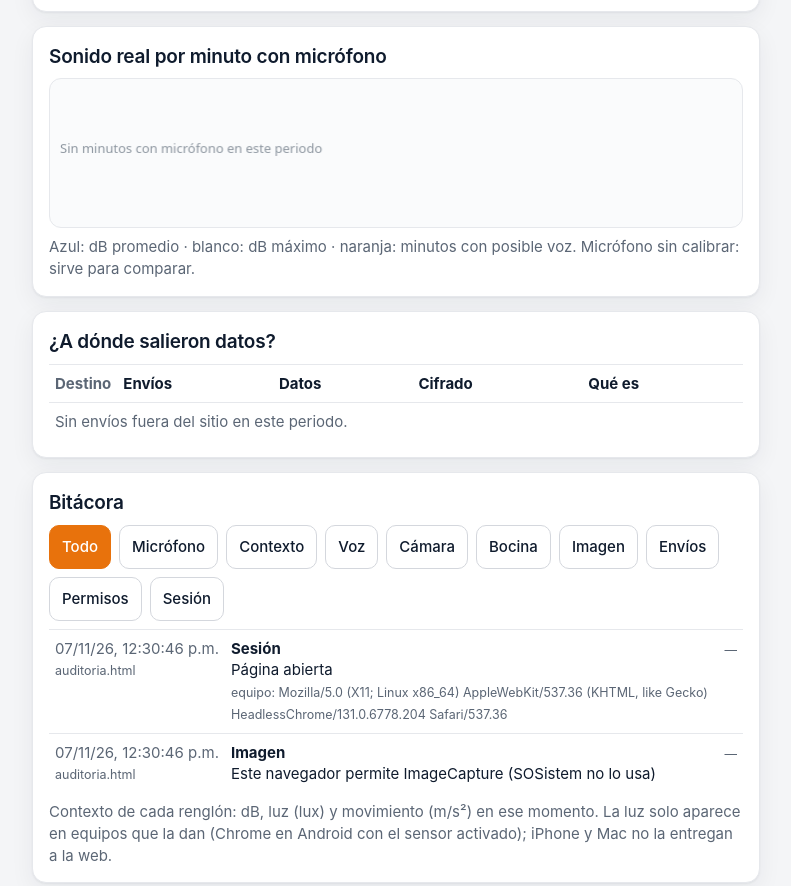
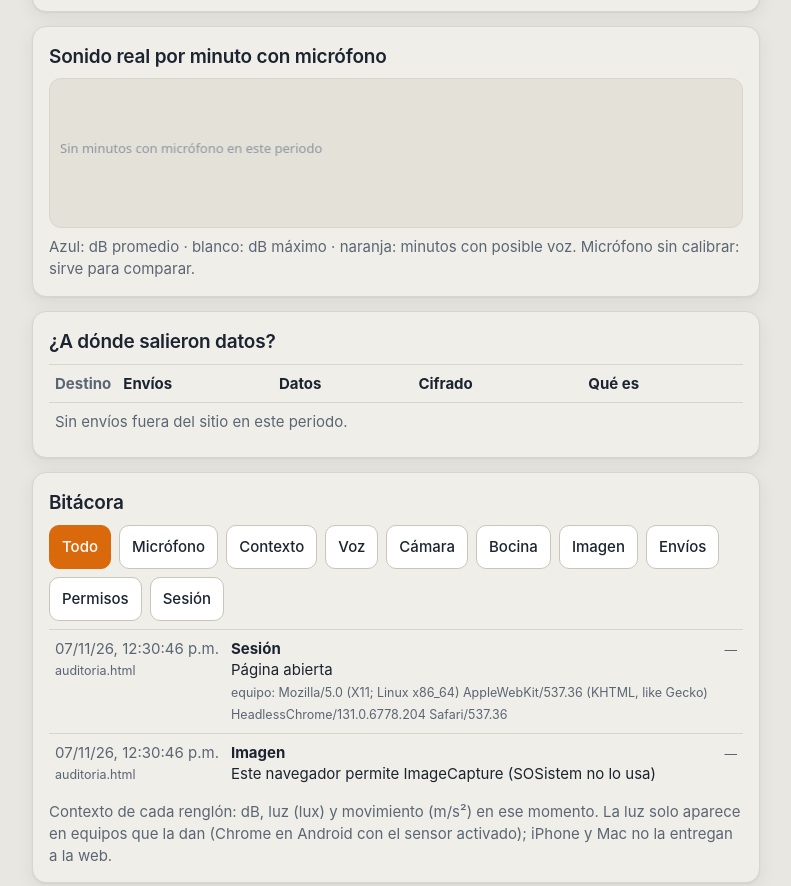
Before and after one commit to victorhugoramirezsalgado-boop/sosistem, a plain HTML site: page auditoria.html in a window 1280 px wide. Shown: the part 822-1708 px from the top of the page, without its empty margins (244-1035 px from the left). Drawn offline with Linux system fonts and the light colour scheme.

Commit message:
Quita los blancos brillantes del modo dia: tarjetas y fondos en gris calido y beige apagado que reflejan poca luz (no delatan la pantalla); naranja y ambar ligeramente bajados; canvas sin casi-blanco. Sube cache SW 7.8.0
Asistencia-IA

Co-Authored-By: Claude Opus 4.8 <noreply@anthropic.com>
Claude-Session: https://claude.ai/code/session_01FL8YKvqSYLkZ8viy2NWQwm

```diff
--- a/assets/tono.css
+++ b/assets/tono.css
@@ -16,13 +16,13 @@
   --radius:14px;
 }
 
-/* DÍA — valores base (coinciden con auditoria/ondas) */
+/* DÍA — sin blancos brillantes: fondos grises/beige apagados que reflejan poca luz. */
 :root{
-  --bg:#f4f5f7; --s1:#ffffff; --line:#e6e8ec; --line2:#d4d7dd;
-  --ink:#0f1b2d; --ink2:#5b6675; --gris:#8a909b;
-  --brand:#005387; --nar:#e8720c; --beige:#ede6d6; --panel:#0f1b2d;
-  --ok:#237f52; --aviso:#b9881a; --mal:#9b2423;
-  --shadow:0 1px 2px rgba(15,27,45,.05),0 8px 24px rgba(15,27,45,.06);
+  --bg:#e9e7e1; --s1:#f0eee8; --line:#d8d5cc; --line2:#c9c5ba;
+  --ink:#1b2430; --ink2:#5b6675; --gris:#8a909b;
+  --brand:#005387; --nar:#d9690b; --beige:#ddd6c4; --panel:#1b2430;
+  --ok:#237f52; --aviso:#9c7318; --mal:#9b2423;
+  --shadow:0 1px 2px rgba(27,36,48,.06),0 6px 18px rgba(27,36,48,.07);
   color-scheme:light;
 }
 
--- a/auditoria.html
+++ b/auditoria.html
@@ -25,7 +25,7 @@
   .big{width:100%;min-height:72px;font:600 22px var(--font);border-radius:var(--radius);border:2px solid var(--nar);background:var(--nar);color:#fff;cursor:pointer}
   .big[data-on="1"]{background:transparent;color:var(--nar)}
   .note{color:var(--ink2);font-size:15px;margin:8px 0 0}
-  canvas{width:100%;display:block;border-radius:12px;background:#fafbfc;border:1px solid var(--line)}
+  canvas{width:100%;display:block;border-radius:12px;background:#e4e1d9;border:1px solid var(--line)}
   .au-res{display:grid;grid-template-columns:repeat(auto-fill,minmax(210px,1fr));gap:10px}
   .au-t{border:1px solid var(--line);border-left:4px solid var(--brand);border-radius:12px;padding:12px;background:var(--beige)}
   .au-t small{display:block;color:var(--ink2);font-size:14px} .au-t b{display:block;font-size:24px;font-weight:600;margin:2px 0} .au-t span{font-size:14px;color:var(--ink2)}
--- a/sw.js
+++ b/sw.js
@@ -1,7 +1,7 @@
 /* SOSistem™ · sitio sin internet · © Víctor Hugo Ramírez Salgado
    Guarda el sitio en el teléfono la primera vez que se abre con conexión. Con internet siempre intenta
    la versión más reciente; sin internet muestra la última guardada. El panel de administrador no se guarda. */
-const CACHE = "sosistem-sitio-7.7.0";
+const CACHE = "sosistem-sitio-7.8.0";
 const BASE = ["./", "index.html", "assets/estilo.css", "assets/cubo-rt.js", "assets/logo-giro.js", "assets/app.js", "assets/cubo.js", "assets/morse.js",
   "assets/pantalla.js", "assets/cubo-morse.js", "assets/idiomas.js", "assets/banderas.js", "assets/servicios12.js", "assets/pestanas.js", "assets/mundo.js", "assets/colabora-avance.js",
   "assets/rastreo.js", "assets/morse-motor.js", "assets/morse-toma.js", "assets/receptor.js", "assets/aprende.js", "assets/tablas.js", "assets/pantalla-tema.js", "assets/logo.svg", "assets/icono.svg", "assets/icono-180.png", "assets/icono-192.png",
```
